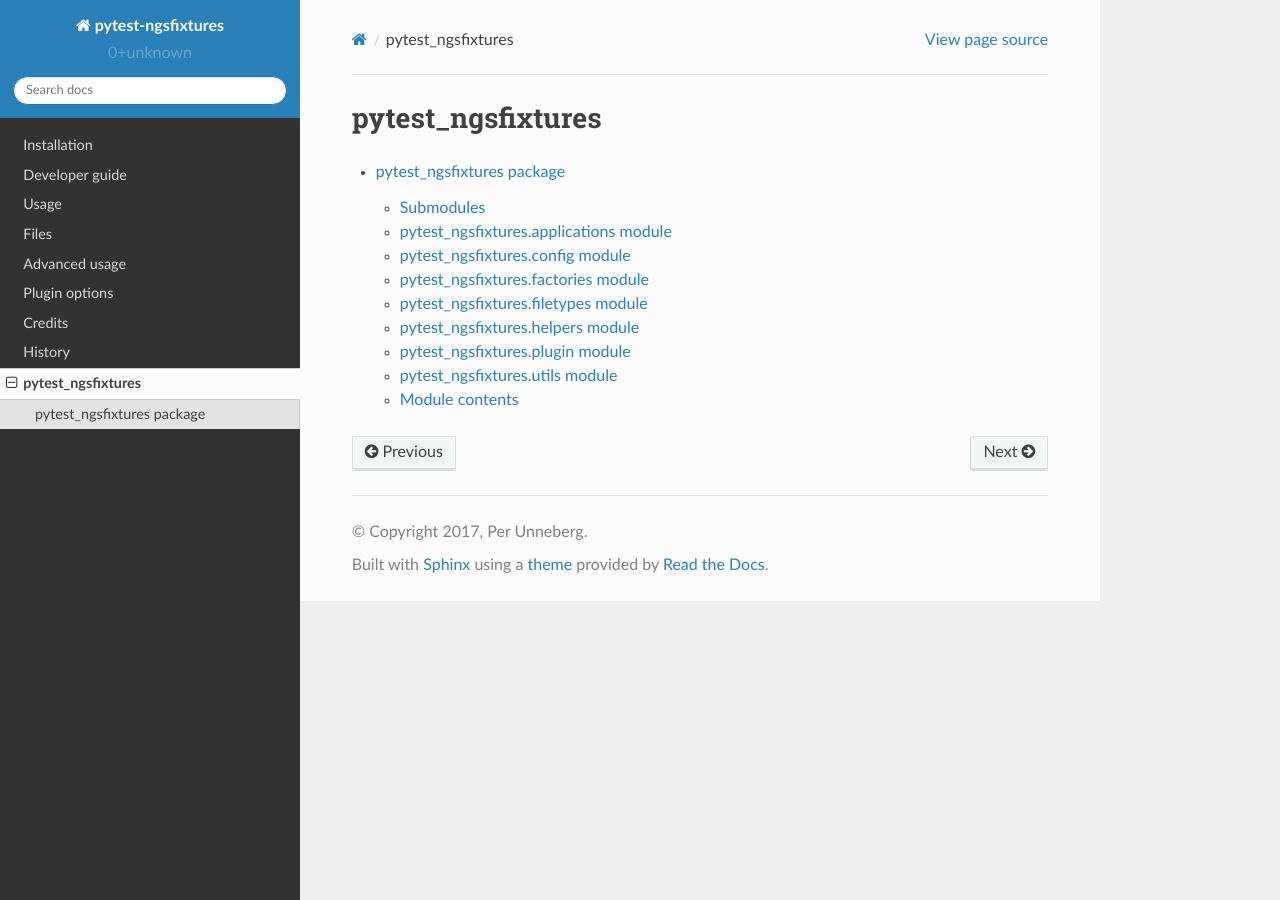
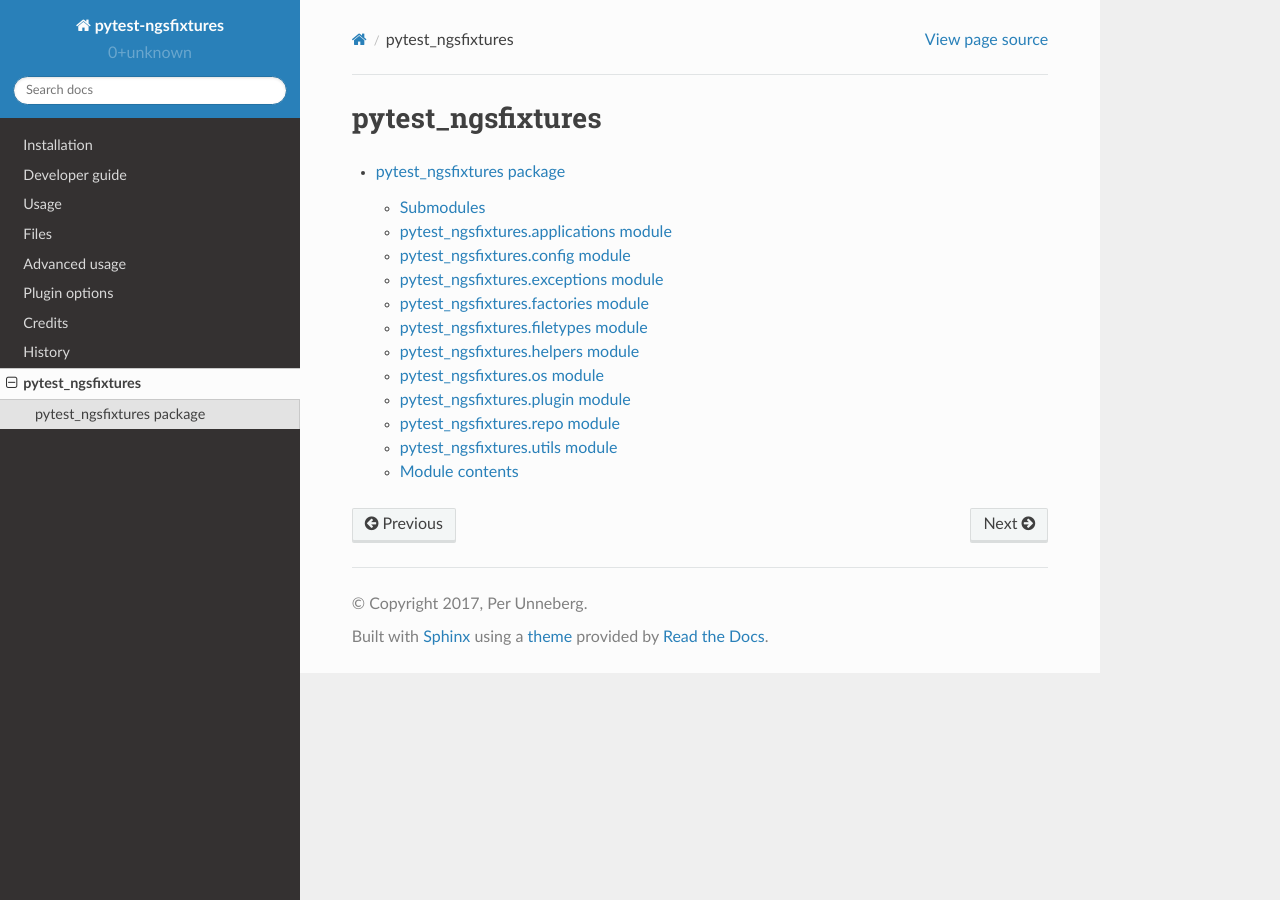
Before and after one commit to percyfal/pytest-ngsfixtures, a Sphinx documentation site: the page built from docs/modules.rst, in a window 1280 px wide. Built offline with Sphinx 7.4.7 and the Read the Docs theme 2.0.0, drawn with Linux system fonts in a browser that asks for light colours.

Commit message:
Automatically add new modules to docs

```diff
--- a/docs/pytest_ngsfixtures.rst
+++ b/docs/pytest_ngsfixtures.rst
@@ -16,6 +16,14 @@ pytest\_ngsfixtures\.config module
 ----------------------------------
 
 .. automodule:: pytest_ngsfixtures.config
+    :members:
+    :undoc-members:
+    :show-inheritance:
+
+pytest\_ngsfixtures\.exceptions module
+--------------------------------------
+
+.. automodule:: pytest_ngsfixtures.exceptions
     :members:
     :undoc-members:
     :show-inheritance:
@@ -44,10 +52,26 @@ pytest\_ngsfixtures\.helpers module
     :undoc-members:
     :show-inheritance:
 
+pytest\_ngsfixtures\.os module
+------------------------------
+
+.. automodule:: pytest_ngsfixtures.os
+    :members:
+    :undoc-members:
+    :show-inheritance:
+
 pytest\_ngsfixtures\.plugin module
 ----------------------------------
 
 .. automodule:: pytest_ngsfixtures.plugin
+    :members:
+    :undoc-members:
+    :show-inheritance:
+
+pytest\_ngsfixtures\.repo module
+--------------------------------
+
+.. automodule:: pytest_ngsfixtures.repo
     :members:
     :undoc-members:
     :show-inheritance:
```
